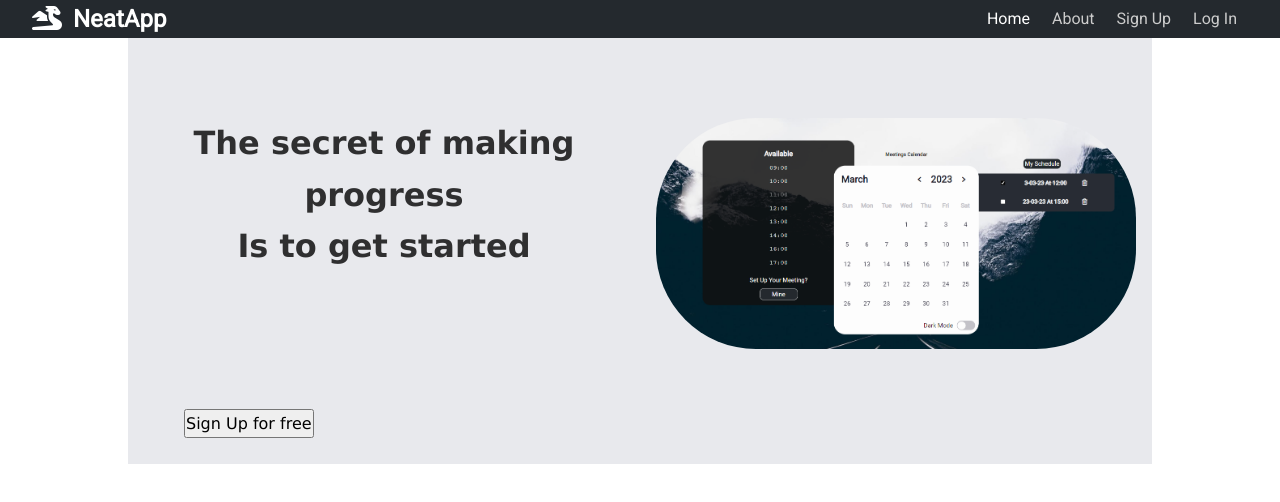
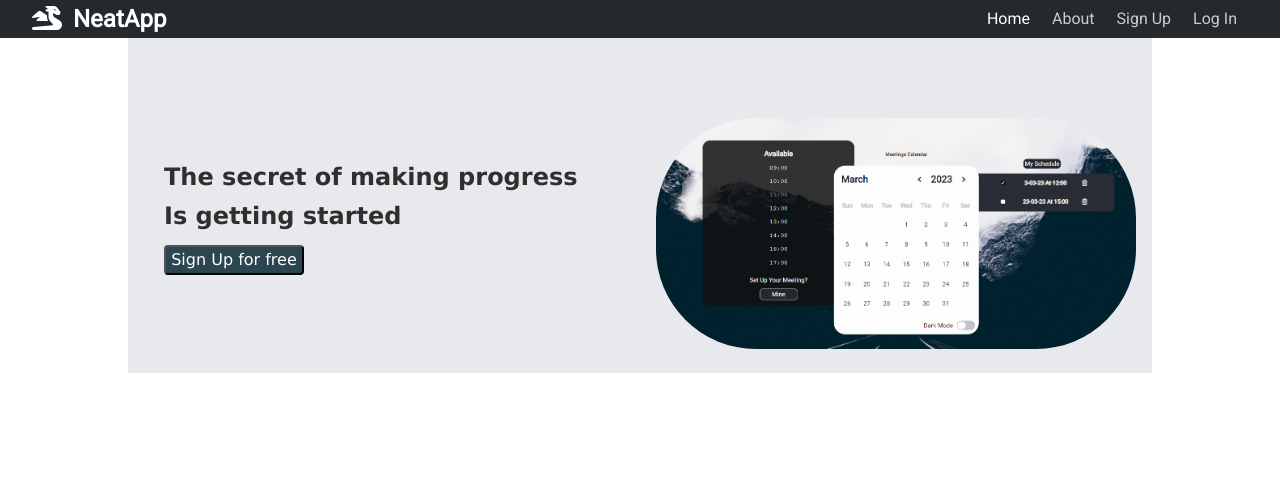
Before and after one commit to Nita1001/neatApp, a React (Create React App) app: page / in a window 1280 px wide. Shown: the top 502 px of the page. Built offline with nearby package versions, Linux system fonts and the light colour scheme.

Commit message:
homePage

```diff
--- a/src/pages/Home.js
+++ b/src/pages/Home.js
@@ -1,7 +1,9 @@
 import React from 'react'
 import { Helmet } from 'react-helmet'
 import calendarImg from '../assets/images/Capture222.PNG'
+import { Link } from 'react-router-dom'
 const Home = () => {
+
     return (
         <>
             <Helmet>
@@ -10,14 +12,14 @@
             <div className='home'>
                 <div className='grid-2'>
                     <div className='homeCard homeCard0'>
-                        <h1>The secret of making progress</h1>
-                        <h1> Is to get started</h1>
+                        <div className='headers'>
+                            <h1>The secret of making progress</h1>
+                            <h1>Is getting started</h1>
+                            <button ><Link to='/signUp'>Sign Up for free</Link></button>
+                        </div>
                     </div>
                     <div className='homeCard homeCard1'>
                         <img src={calendarImg} alt='cal'></img>
-                    </div>
-                    <div className='homeCard homeCard2'>
-                        <button>Sign Up for free</button>
                     </div>
                 </div>
             </div>
```
